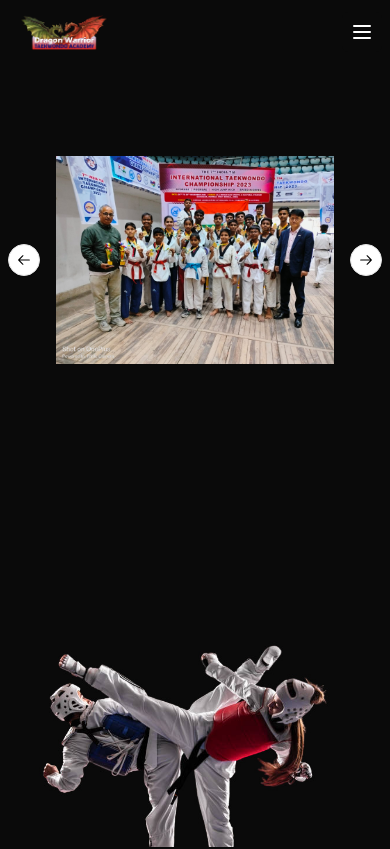
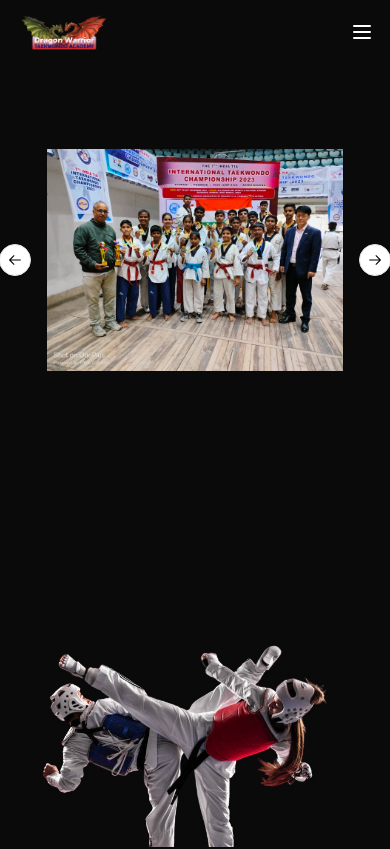
Before and after one commit to Vishvsalvi/Dragon_Warriors, a Next.js app: page / in a window 390 px wide. Shown: the top 849 px of the page. Built offline with nearby package versions, Linux system fonts and the light colour scheme.

Commit message:
Debugging the about us section

```diff
--- a/app/about/page.js
+++ b/app/about/page.js
@@ -48,7 +48,7 @@
 
   return (
     <div>
-      <section className="py-10 bg-neutral-950">
+      <section className="py-10 bg-neutral-950 overflow-hidden">
         <div className="mx-auto max-w-screen-xl px-4 py-8 sm:px-6 sm:py-12 lg:px-8 lg:py-16">
           <div className="grid grid-cols-1 gap-8 lg:grid-cols-2 lg:gap-16">
             <div
--- a/app/page.js
+++ b/app/page.js
@@ -83,7 +83,7 @@
 
             items: 1, // Set the number of items to display to 1
           }}
-          className="sm:mx-16 mx-14" // Set the height to 75% of the screen
+          className="sm:mx-16 mx-[2.95rem]" // Set the height to 75% of the screen
         >
           <CarouselContent className="rounded-md" >
             {images.map((item, index) => (
```
